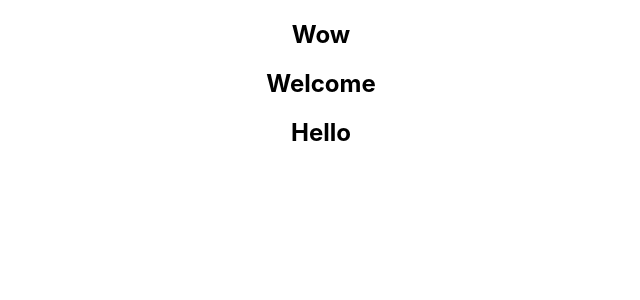
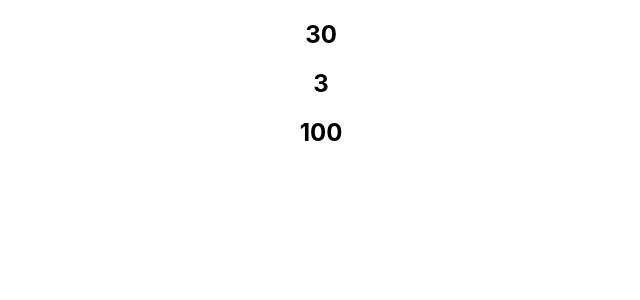
Before and after one commit to mohammed1916/ui-app, a React (Create React App) app: page / in a window 1280 px wide. Shown: the top 300 px of the page, without its empty margins (319-959 px from the left). Built offline with nearby package versions, Linux system fonts and the light colour scheme.

Commit message:
output at screenshot

```diff
--- /dev/null
+++ b/src/components/A1.js
@@ -0,0 +1,21 @@
+export default function A1(props){
+    function computeGreater(a,b,c){
+        var greatest = 0;
+        if (a> b & a>c){
+            greatest = a
+        } else if (b>c){
+            greatest = b
+        } else {
+            greatest = c
+        }
+        return greatest
+    }
+
+    return(
+        <center>
+            <h2>
+                {computeGreater(props.a,props.b,props.c)}
+            </h2>
+        </center>
+    );
+}
--- /dev/null
+++ b/src/components/A2.js
@@ -0,0 +1,11 @@
+import A1 from "./A1";
+
+export default function A2() {
+    return (
+        <>
+            <A1 a={10} b= {20} c ={30} />
+            <A1 a={3} b= {2} c ={1} />
+            <A1 a={5} b= {100} c ={2} />
+        </>
+    );
+}
--- a/src/components/App.js
+++ b/src/components/App.js
@@ -1,7 +1,9 @@
-import HelloWorld from "./HelloWorld";
+import A2 from "./A2";
 
-export default function App(){
-    return(
-        <HelloWorld/>
+export default function App() {
+    return (
+        <>
+            <A2 />
+        </>
     );
 }
--- a/src/components/HelloWorld.js
+++ /dev/null
@@ -1,12 +0,0 @@
-import SayMessage from "./SayMessage";
-
-export default function HelloWorld() {
-    return (
-        <center>
-            <SayMessage message="Wow" />
-            <SayMessage message="Welcome" />
-            <SayMessage message="Hello" />
-        </center>
-
-    );
-}
--- a/src/components/SayMessage.js
+++ /dev/null
@@ -1,10 +0,0 @@
-export default function SayMessage(props) {
-    return (
-        <>
-            <h2>
-                {props.message}
-            </h2>
-        </>
-
-    );
-}
```
Also changed, not shown: 1 screenshot.png (deleted), 3 screenshot.png (added).
